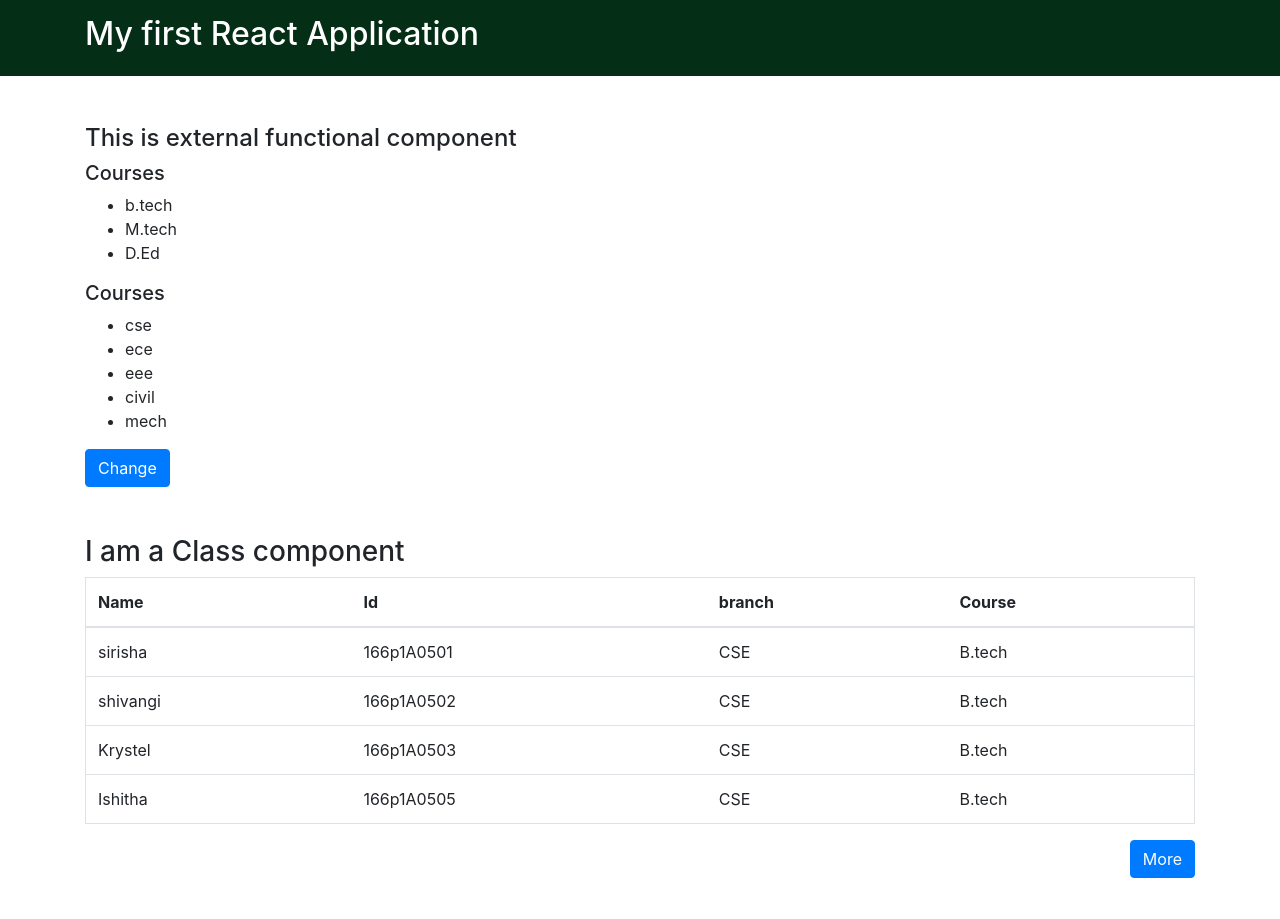
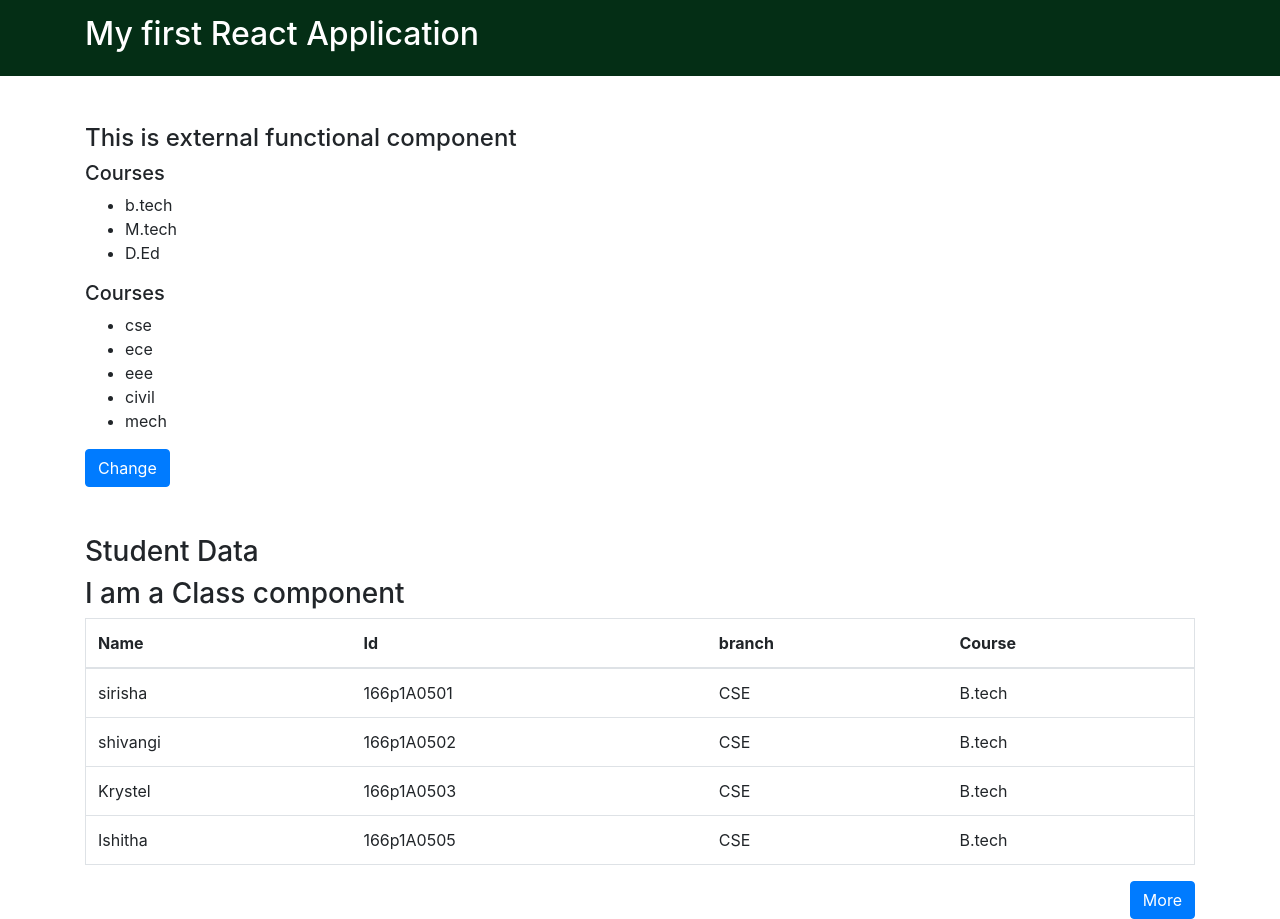
Before and after one commit to sirishaasapu/react-js, a React (Create React App) app in the folder REACT/my-first-react/: page / in a window 1280 px wide. Before the commit the page ends 878 px from the top, so only its background shows below. Built offline with nearby package versions, Linux system fonts and the light colour scheme.

Commit message:
props -passing data to functional component

```diff
--- a/REACT/my-first-react/src/App.js
+++ b/REACT/my-first-react/src/App.js
@@ -10,7 +10,7 @@ function App() {
       <div  style={{color:'white',background:'#042e15',padding:'15px'}}>
       <h2 className="container">My first React Application</h2>
       </div>
-      <Func/>
+      <Func name='Student Data'></Func>
       <Class1></Class1>
     </div>
   );
--- a/REACT/my-first-react/src/func.js
+++ b/REACT/my-first-react/src/func.js
@@ -1,6 +1,6 @@
 import React, { useState } from 'react';
 
-function Func(){
+function Func(p){
     //Hook used to store data in functional component
     //Hook:useState -assign value to function component
     const [courses]=useState(['b.tech','M.tech','D.Ed','B.ed']);
@@ -47,6 +47,9 @@ function Func(){
             "branch3":'bootstrap',
             "branch4":'Angular',
             "branch5":'React'}); }}>Change</button> */}
+            <div>
+                <h3>{p.name}</h3>
+            </div>
         </div>
     );
 }
```
